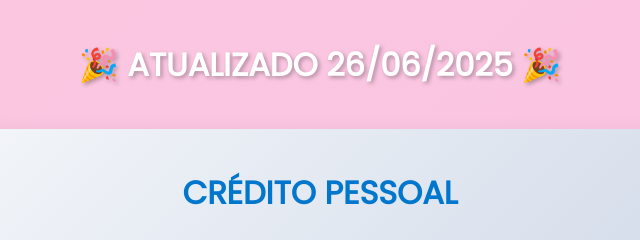
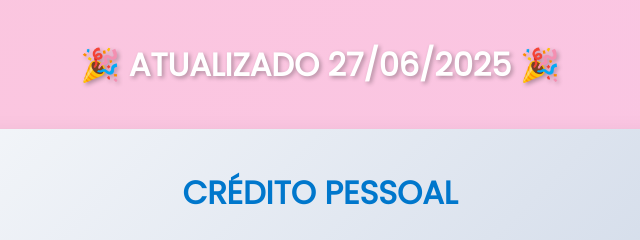
Before and after one commit to victorxx/espiritosantolinhadotempovideo, a plain HTML site: page index.html in a window 1280 px wide. Shown: the top 240 px of the page, 320-960 px from the left. Drawn offline with Linux system fonts and the light colour scheme.

Commit message:
Update index.html

```diff
--- a/index.html
+++ b/index.html
@@ -187,7 +187,7 @@
 
 <body>
 
-  <h1>🎉 ATUALIZADO 26/06/2025 🎉</h1>
+  <h1>🎉 ATUALIZADO 27/06/2025 🎉</h1>
 
   <div id="ads">
     <a href="https://www.geocredibnk.com.br/" target="_blank" rel="noopener noreferrer">CRÉDITO PESSOAL</a>
```
